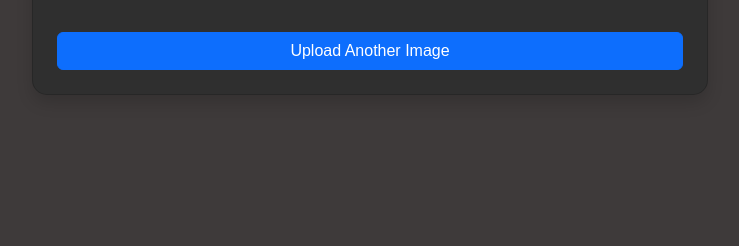
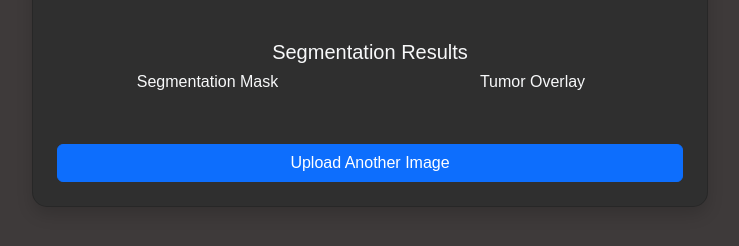
Before and after one commit to LazyGenius07/BrainTumorProject, a Flask app: template templates/result.html in a window 1280 px wide. Shown: the part 457-703 px from the top of the page, without its empty margins (270-1009 px from the left). Run offline with Flask 3, Linux system fonts and the light colour scheme; the template is opened without the code that fills it, so the values that code supplies are empty; some libraries are stand-ins or nearby versions.

Commit message:
Update result.html
added few tweeks in result.html

```diff
--- a/templates/result.html
+++ b/templates/result.html
@@ -52,7 +52,7 @@
             <h5 class="text-light">Uploaded MRI Image:</h5>
             <img src="{{ image_path }}" alt="Uploaded MRI Image" class="img-fluid rounded mb-3">
 
-            <!--<h5 class="text-light mt-4 text-center">Segmentation Results</h5>
+            <h5 class="text-light mt-4 text-center">Segmentation Results</h5>
 
                 <div class="row text-center">
                     <div class="col-md-6 mb-3">
@@ -72,7 +72,7 @@
                             style="max-height: 420px; width: 100%; object-fit: contain;"
                         >
                     </div>
-                </div>-->
+                </div>
             <a href="{{ url_for('index') }}" class="btn btn-primary mt-3">Upload Another Image</a>
 
         </div>
```
